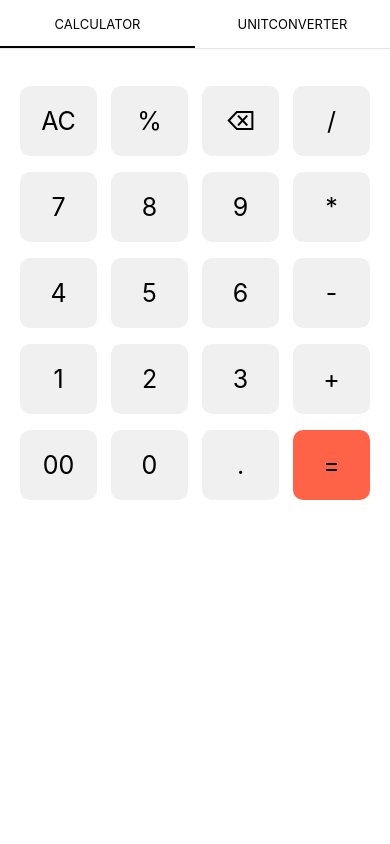
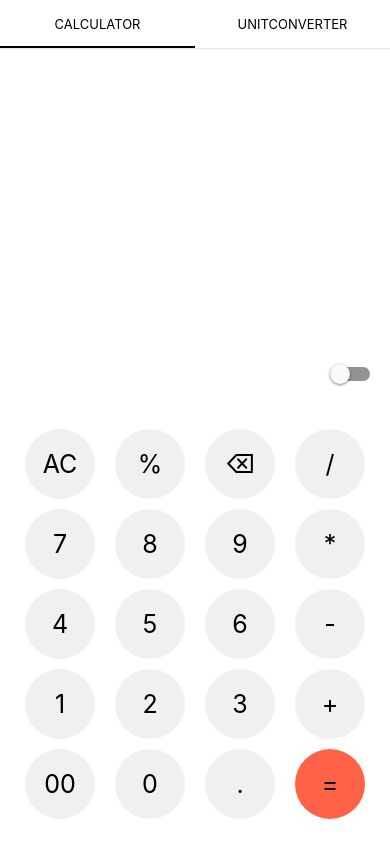
Before and after one commit to jnvshubham7/Calculator-Native-App, a React Native app: screen /Calculator in a window 390 px wide. Built offline with nearby package versions, Linux system fonts and the light colour scheme.

Commit message:
chore: Update calculator screen styles and logic, and refactor button component

```diff
--- a/src/screens/CalculatorScreen.js
+++ b/src/screens/CalculatorScreen.js
@@ -33,24 +33,20 @@ const CalculatorScreen = () => {
 
   return (
     <View style={isDarkMode ? styles.containerDark : styles.containerLight}>
-      <Text style={isDarkMode ? styles.resultDark : styles.resultLight}>{result}</Text>
+      <Switch value={isDarkMode} onValueChange={toggleDarkMode} style={styles.switchStyle} />
+      <View style={styles.resultContainer}>
+        <Text style={isDarkMode ? styles.resultDark : styles.resultLight}>{result}</Text>
+      </View>
       <View style={styles.buttonContainer}>
         {buttons.flat().map((button) => (
           <TouchableOpacity
             key={button}
-            style={
-              button === 'AC'
-                ? isDarkMode
-                  ? [styles.buttonDark, styles.acButtonDark]
-                  : [styles.buttonLight, styles.acButtonLight]
-                : button === '='
-                ? isDarkMode
-                  ? [styles.buttonDark, styles.equalButtonDark]
-                  : [styles.buttonLight, styles.equalButtonLight]
-                : isDarkMode
-                ? styles.buttonDark
-                : styles.buttonLight
-            }
+            style={[
+              styles.button,
+              isDarkMode ? styles.buttonDark : styles.buttonLight,
+              button === 'AC' && (isDarkMode ? styles.acButtonDark : styles.acButtonLight),
+              button === '=' && (isDarkMode ? styles.equalButtonDark : styles.equalButtonLight),
+            ]}
             onPress={() => handleButtonPress(button)}
           >
             <Text style={isDarkMode ? styles.buttonTextDark : styles.buttonTextLight}>{button}</Text>
--- a/src/styles/calculatorStyles.js
+++ b/src/styles/calculatorStyles.js
@@ -5,13 +5,21 @@ export const calculatorStyles = StyleSheet.create({
     flex: 1,
     backgroundColor: '#ffffff',
     padding: 20,
+    justifyContent: 'flex-end',
   },
   containerDark: {
     flex: 1,
     backgroundColor: '#1f1f1f',
     padding: 20,
+    justifyContent: 'flex-end',
   },
-
+  switchStyle: {
+    alignSelf: 'flex-end',
+    marginBottom: 10,
+  },
+  resultContainer: {
+    marginBottom: 20, // Adjust this to give space above the result
+  },
   resultLight: {
     fontSize: 40,
     color: '#000000',
@@ -33,21 +41,19 @@ export const calculatorStyles = StyleSheet.create({
     flexWrap: 'wrap',
     justifyContent: 'space-between',
   },
+  button: {
+    width: 70, // Set width to ensure the buttons are circular
+    height: 70, // Set height to ensure the buttons are circular
+    margin: 5, // Adjust margin for spacing
+    borderRadius: 35, // Ensure the borderRadius is half of the width/height for a circle
+    alignItems: 'center',
+    justifyContent: 'center',
+  },
   buttonLight: {
-    width: '22%',
-    marginVertical: 8,
     backgroundColor: '#f0f0f0',
-    padding: 20,
-    borderRadius: 10,
-    alignItems: 'center',
   },
   buttonDark: {
-    width: '22%',
-    marginVertical: 8,
     backgroundColor: '#333333',
-    padding: 20,
-    borderRadius: 10,
-    alignItems: 'center',
   },
   equalButtonLight: {
     backgroundColor: '#ff6347',
```
